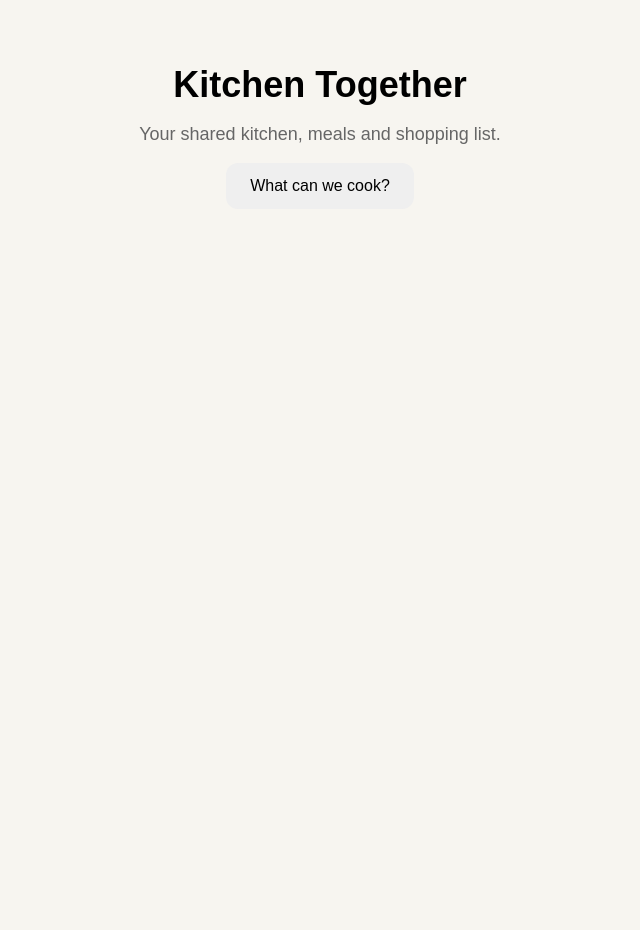
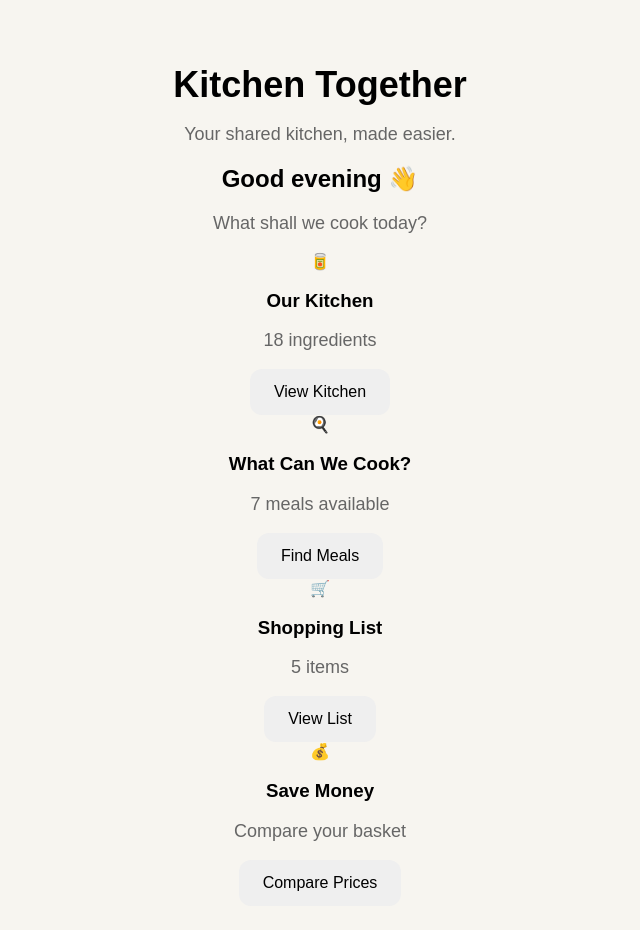
Before and after one commit to marida93/kitchen-together, a plain HTML site: page index.html in a window 1280 px wide. Shown: the whole page, without its empty margins (320-960 px from the left). Before the commit the page ends 800 px from the top, so only its background shows below. Drawn offline with Linux system fonts and the light colour scheme.

Commit message:
Update index.html

```diff
--- a/index.html
+++ b/index.html
@@ -1,19 +1,63 @@
 <!DOCTYPE html>
 <html lang="en">
+
 <head>
     <meta charset="UTF-8">
     <meta name="viewport" content="width=device-width, initial-scale=1.0">
+
     <title>Kitchen Together</title>
+
     <link rel="stylesheet" href="style.css">
 </head>
 
 <body>
 
-    <h1>Kitchen Together</h1>
+    <header>
+        <h1>Kitchen Together</h1>
+        <p>Your shared kitchen, made easier.</p>
+    </header>
 
-    <p>Your shared kitchen, meals and shopping list.</p>
+    <main>
 
-    <button>What can we cook?</button>
+        <section class="welcome">
+            <h2>Good evening 👋</h2>
+            <p>What shall we cook today?</p>
+        </section>
+
+        <section class="cards">
+
+            <div class="card">
+                <span class="icon">🥫</span>
+                <h3>Our Kitchen</h3>
+                <p>18 ingredients</p>
+                <button>View Kitchen</button>
+            </div>
+
+            <div class="card">
+                <span class="icon">🍳</span>
+                <h3>What Can We Cook?</h3>
+                <p>7 meals available</p>
+                <button>Find Meals</button>
+            </div>
+
+            <div class="card">
+                <span class="icon">🛒</span>
+                <h3>Shopping List</h3>
+                <p>5 items</p>
+                <button>View List</button>
+            </div>
+
+            <div class="card">
+                <span class="icon">💰</span>
+                <h3>Save Money</h3>
+                <p>Compare your basket</p>
+                <button>Compare Prices</button>
+            </div>
+
+        </section>
+
+    </main>
 
 </body>
+
 </html>
```
